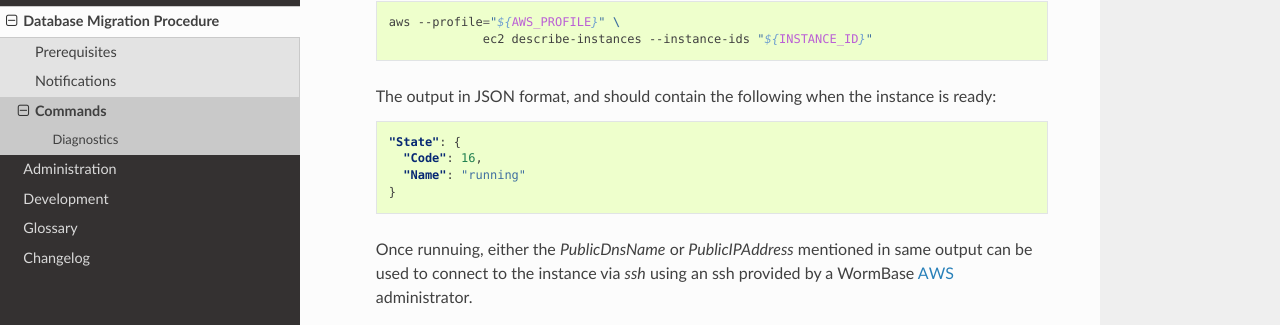
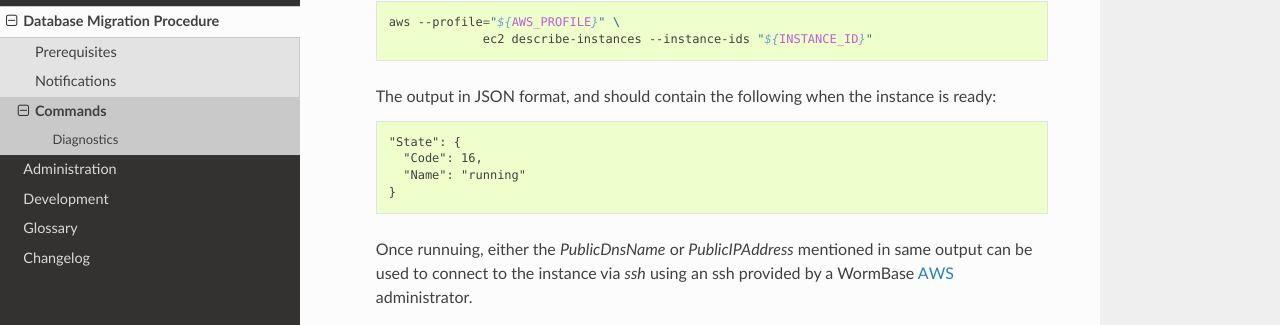
Before and after one commit to WormBase/db-migration, a Sphinx documentation site: the page built from docs/source/user/commands.rst, in a window 1280 px wide and 900 px high, scrolled down 541 px. Shown: the part 125-450 px from the top of the window. Built offline with Sphinx 7.4.7 and the Read the Docs theme 2.0.0, drawn with Linux system fonts in a browser that asks for light colours.

Commit message:
Use text for code block showing JSON fragment.

```diff
--- a/docs/source/user/commands.rst
+++ b/docs/source/user/commands.rst
@@ -40,7 +40,7 @@ which can be restored using any recent version of :term:`Datomic`.
    The output in JSON format, and should contain the following when the
    instance is ready:
 
-   .. code-block:: json
+   .. code-block:: text
 
       "State": {
         "Code": 16,
```
